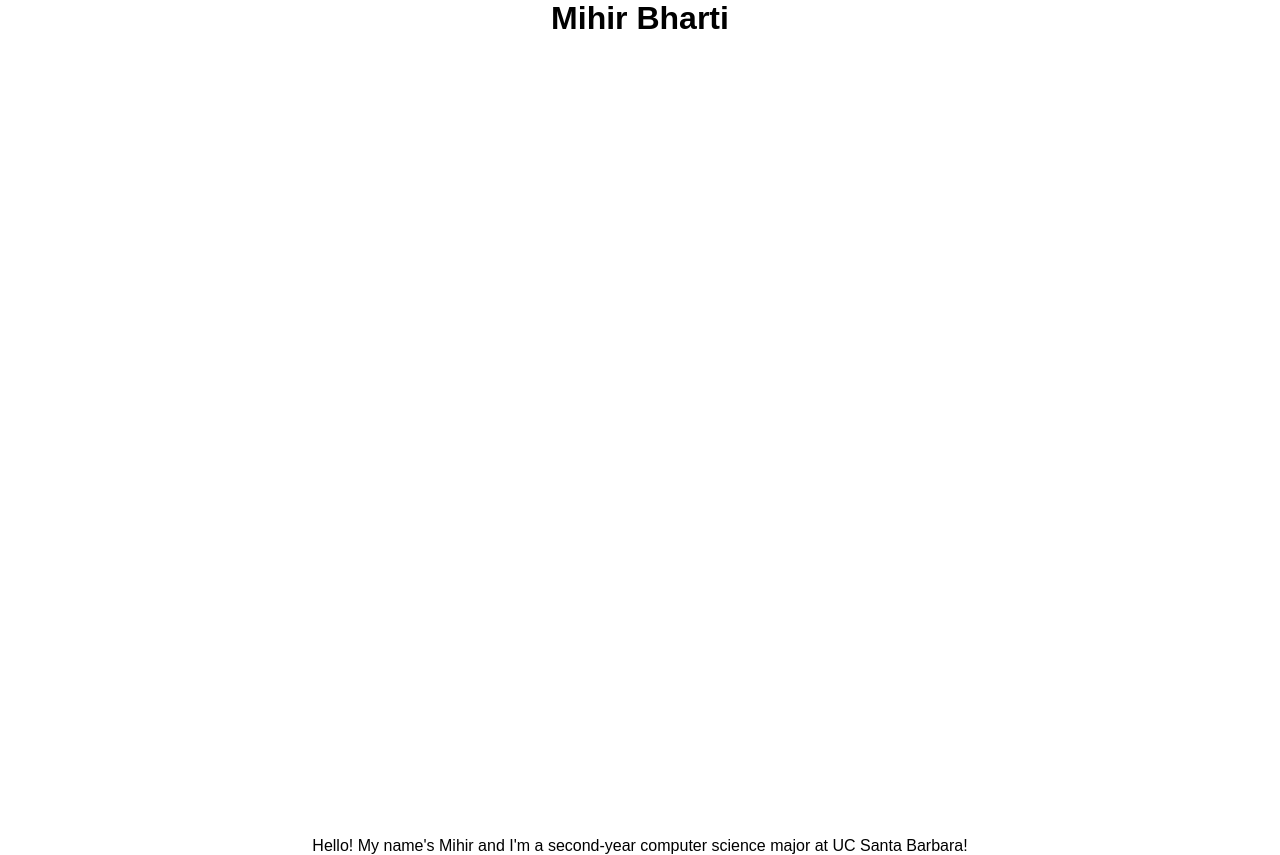
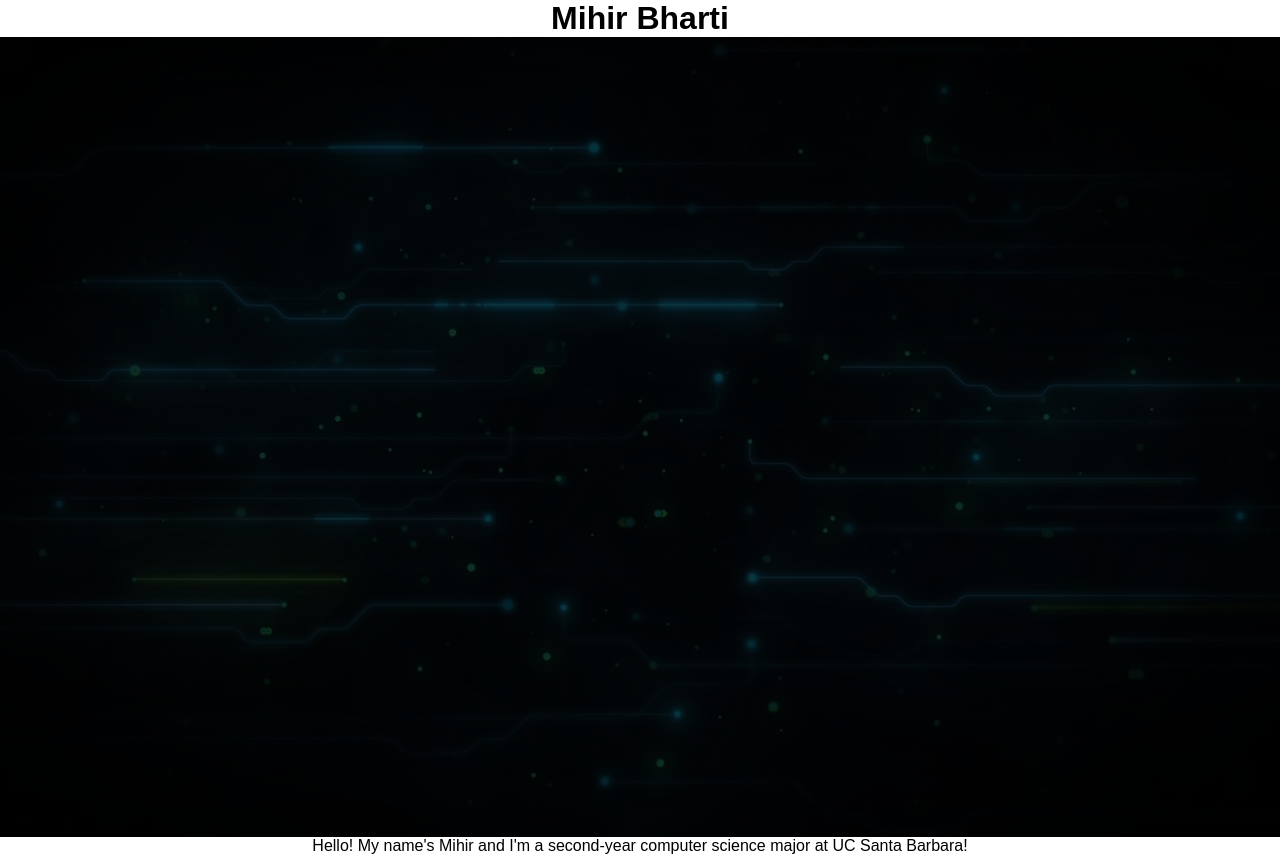
Before and after one commit to mbharti12/mbharti12.github.io, a plain HTML site: page index.html in a window 1280 px wide. Drawn offline with Linux system fonts and the light colour scheme.

Commit message:
adding background image

```diff
--- a/style.css
+++ b/style.css
@@ -6,8 +6,7 @@
 .banner{
     width: 100%;
     height: 100vh;
-    /*background-image: linear-gradient(rgba(0, 0, 0, 0.75), rgba(0, 0, 0, 0.75)), url(dark_techy_background.jpeg);
-    */
+    background-image: linear-gradient(rgba(0, 0, 0, 0.75), rgba(0, 0, 0, 0.75)), url(dark_techy_background.jpeg);
     background-size: cover;
     background-position: center;
 }
```
